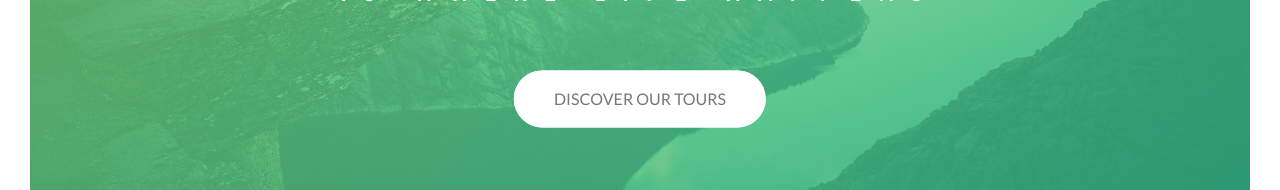
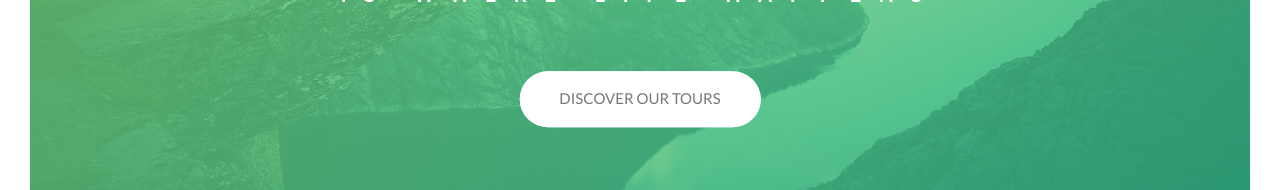
Before and after one commit to hose347/Natourous, a website: page index.html in a window 1280 px wide. Shown: the part 439-629 px from the top of the page. Drawn offline with nearby package versions, Linux system fonts and the light colour scheme; files that its build step writes are made by us from their sources.

Commit message:
test commit

```diff
--- a/sass/components/_button.scss
+++ b/sass/components/_button.scss
@@ -8,7 +8,7 @@
     border-radius: 30px;
     transition: all 0.2s;
     position: relative;
-    font-size: 1.6rem;
+    font-size: 1.5rem;
   }
 
   &:hover {
```
